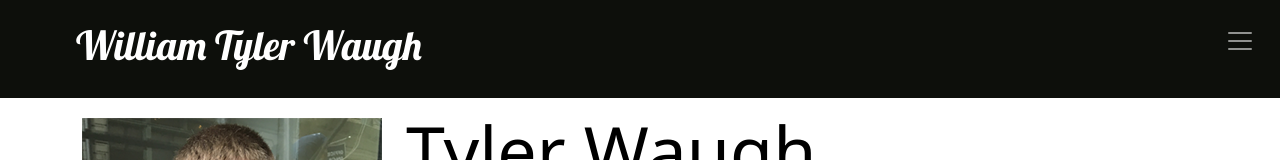
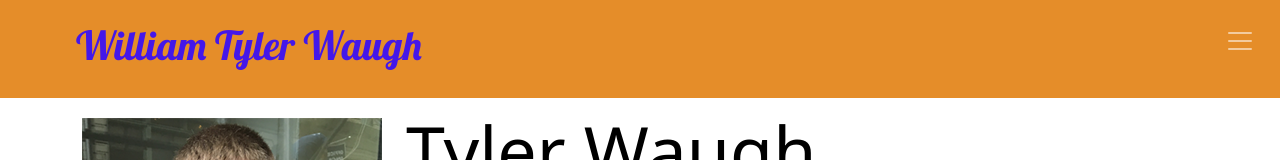
Before and after one commit to TylerWaugh01/Porfolio, a React (Create React App) app: page / in a window 1280 px wide. Shown: the top 160 px of the page. Built offline with nearby package versions, Linux system fonts and the light colour scheme.

Commit message:
Color Changes

```diff
--- a/src/App.css
+++ b/src/App.css
@@ -1,5 +1,5 @@
 h1 {
-  color: #ffffff;
+  color: #4417e9;
   font-family: 'Lobster', cursive;
   font-size: 1.25rem;
 
@@ -62,18 +62,6 @@ h3 {
   transition: 300ms ease-in;
 }
 
-/* .overlay {
-  height: 100%;
-  width: 100%;
-  display: none;
-  position: fixed;
-  z-index: 1;
-  top: 0;
-  left: 0;
-  background-color: rgb(0,0,0);
-  background-color: rgba(0,0,0, 0.9);
-} */
-
 .navbar {
-  background-color: rgb(13, 15, 11)
+  background-color: rgb(229, 141, 41)
 }
--- a/src/features/display/DisplayCard.js
+++ b/src/features/display/DisplayCard.js
@@ -4,7 +4,7 @@ const DisplayCard = ({ item }) => {
     const { image, name, description } = item;
     return (
         <Card>
-            <CardImg src={image} alt={name}  style={{marginTop: "50px"}} />
+            <CardImg src={image} alt={name}   />
             <CardBody>
                 <CardTitle>{name}</CardTitle>
                 <CardText>{description}</CardText>
```
